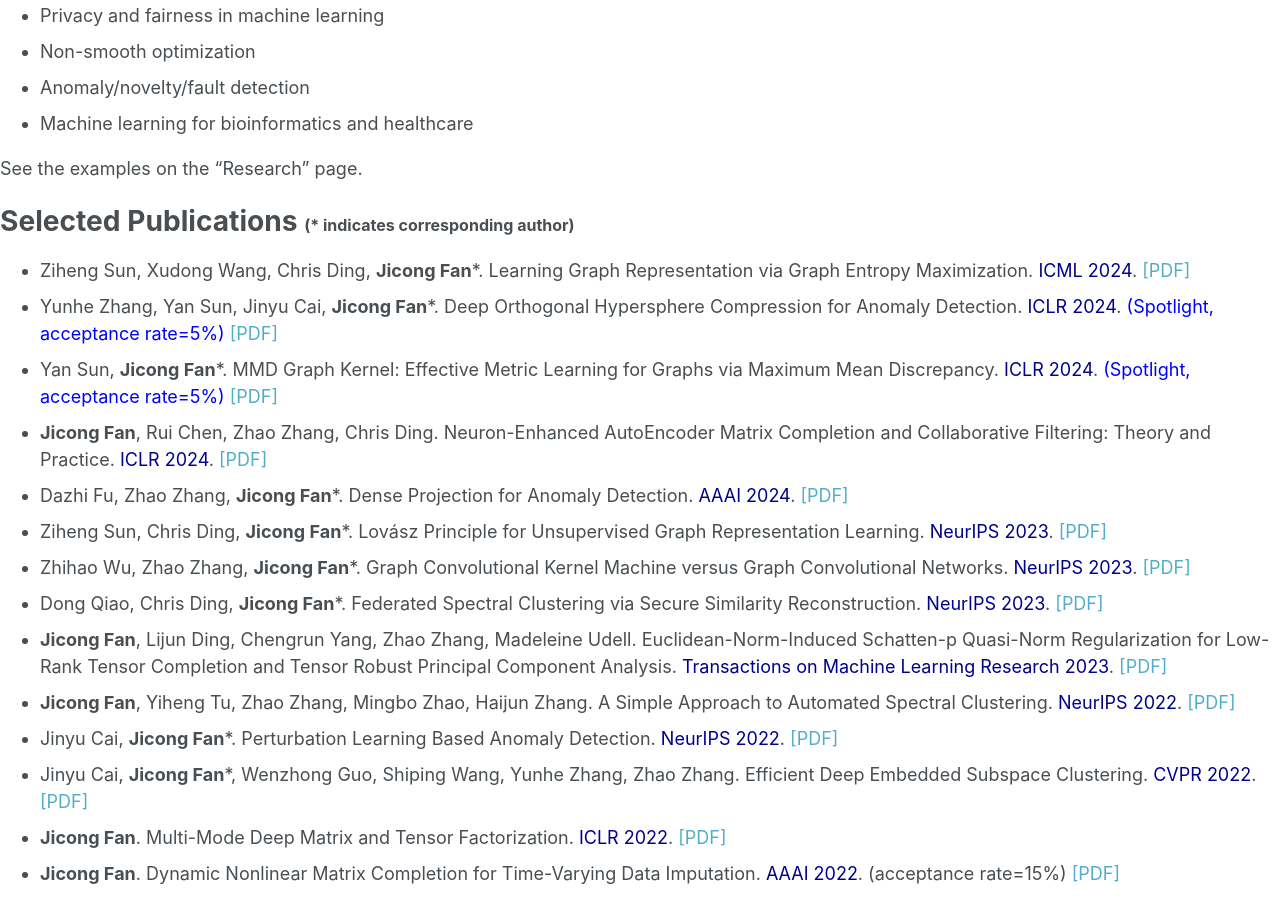
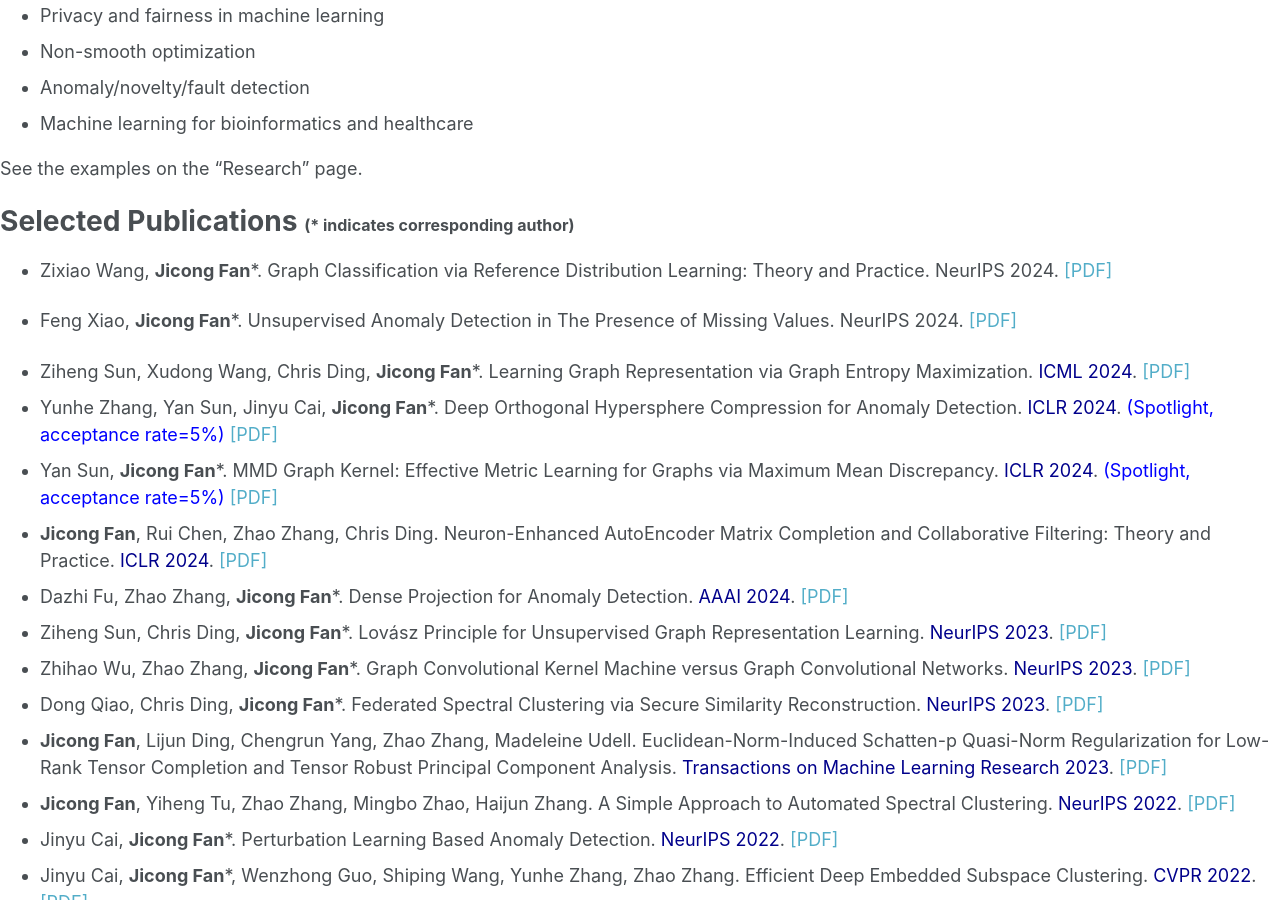
Before and after one commit to jicongfan/jicongfan.github.io, a Jekyll site: the page built from _pages/about.md, in a window 1280 px wide and 900 px high, scrolled down 1329 px. Built offline with Jekyll 4.4.1, drawn with Linux system fonts in a browser that asks for light colours.

Commit message:
Update about.md

```diff
--- a/_pages/about.md
+++ b/_pages/about.md
@@ -43,6 +43,10 @@
 
 Selected Publications <font size=3>(* indicates corresponding author)</font>
 ======
+
+* Zixiao Wang, <strong>Jicong Fan</strong>*. Graph Classification via Reference Distribution Learning: Theory and Practice. NeurIPS 2024. <a href="https://arxiv.org/pdf/2408.11370">[PDF]</a>
+
+* Feng Xiao, <strong>Jicong Fan</strong>*. Unsupervised Anomaly Detection in The Presence of Missing Values. NeurIPS 2024. <a href="https://openreview.net/pdf?id=AoEeBqP8AD">[PDF]</a>
 
 * Ziheng Sun, Xudong Wang, Chris Ding, <strong>Jicong Fan</strong>*. Learning Graph Representation via Graph Entropy Maximization. <font color=DarkBlue>ICML 2024</font>. <a href="https://openreview.net/pdf?id=xwOENWCo46">[PDF]</a>
 * Yunhe Zhang, Yan Sun, Jinyu Cai, <strong>Jicong Fan</strong>*. Deep Orthogonal Hypersphere Compression for Anomaly Detection. <font color=DarkBlue>ICLR 2024</font>. <font color=blue>(Spotlight, acceptance rate=5%) </font> <a href="https://openreview.net/pdf?id=cJs4oE4m9Q">[PDF]</a>
```
